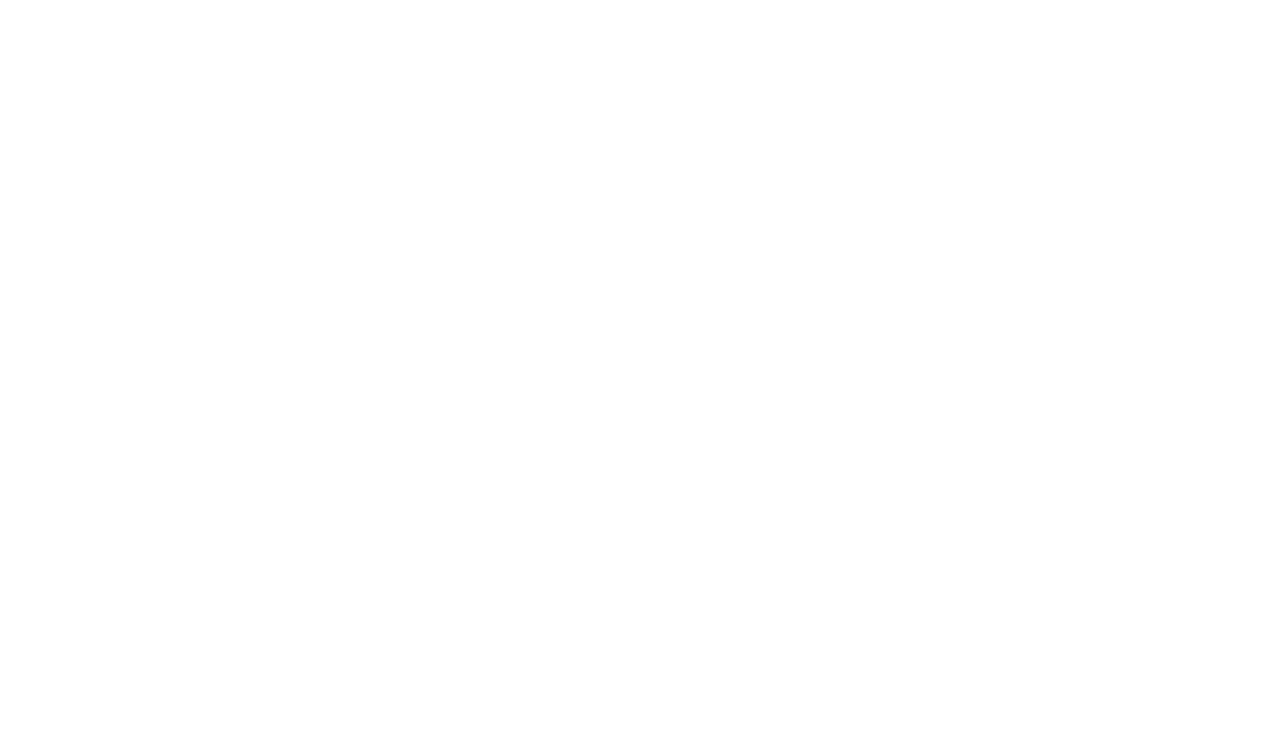
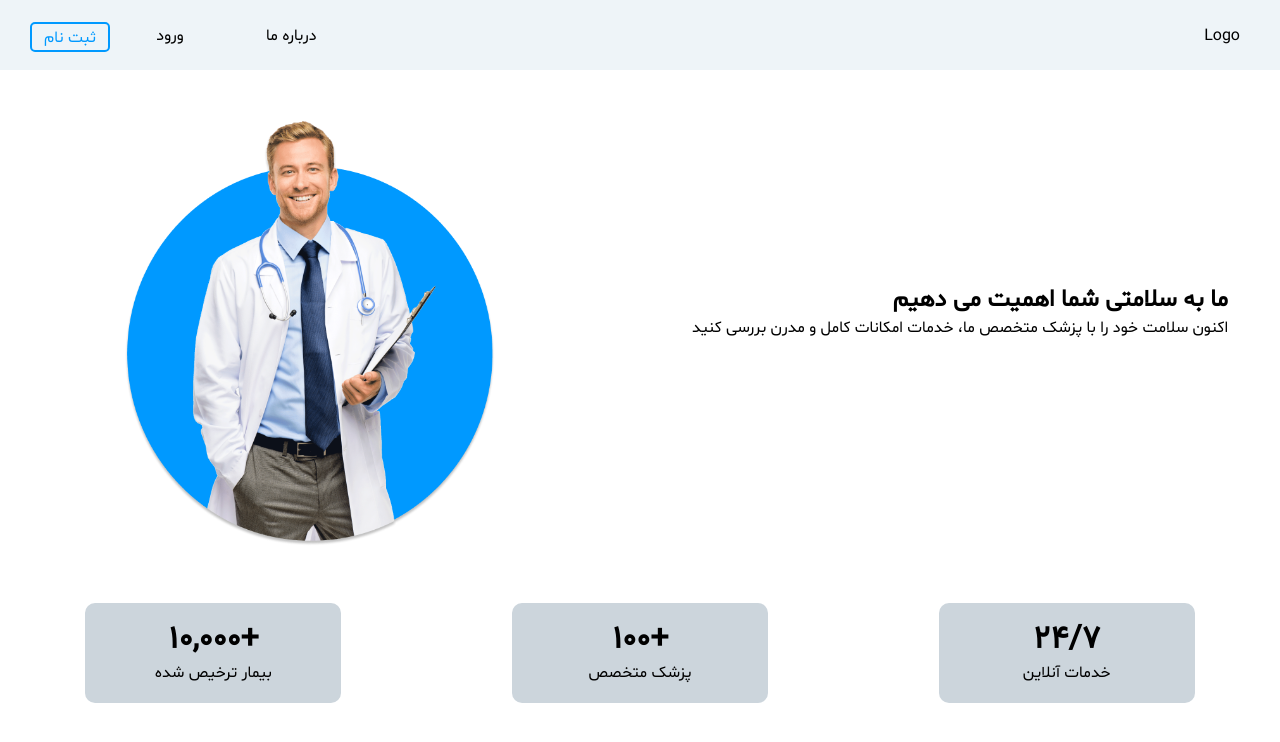
Before and after one commit to Hossein-Asadi/HIS_Project_Front, a Vue app in the folder project/: page / in a window 1280 px wide. Shown: the top 742 px of the page. Built offline with nearby package versions, Linux system fonts and the light colour scheme.

Commit message:
add change of landing page

```diff
--- a/project/src/router/index.js
+++ b/project/src/router/index.js
@@ -1,6 +1,7 @@
 import Vue from 'vue'
 import VueRouter from 'vue-router'
 import Login from '@/views/Login.vue'
+import LandingPage from '@/views/LandingPage.vue'
 
 Vue.use(VueRouter)
 
@@ -9,6 +10,10 @@
     path: '/login',
     name: 'Login',
     component: Login
+  },{
+    path: '/',
+    name: 'LandingPage',
+    component: LandingPage
   },
 ]
 
--- /dev/null
+++ b/project/src/views/LandingPage.vue
@@ -0,0 +1,234 @@
+<template>
+    <div class="landing-container" dir="rtl">
+      <div class="navbar-container">
+        <div class="logo">
+            Logo
+        </div>
+
+        <div class="info">
+            <a class="about-us">
+                درباره ما
+            </a>
+        </div>
+
+        <div class="login-signup">
+            <a class="login">
+              ورود
+            </a>
+            <a class="signup">
+              ثبت نام
+            </a>
+        </div>
+      </div>
+      <div class="main-section">
+          <div class="text-container fade-in-right" :class="{'active': isActive}">
+             <div>
+                <h2>
+                    ما به سلامتی شما اهمیت می دهیم
+                </h2>
+                <p>
+                    اکنون سلامت خود را با پزشک متخصص ما، خدمات امکانات کامل و مدرن بررسی کنید
+                </p>
+             </div>
+          </div>
+         <div class="image-container fade-in-left" :class="{'active': isActive}">
+            <img src="@/assets/doctor.png" style="width: 400px; height: 450px;" />
+         </div>
+      </div>
+
+      <div class="card-container">
+          <div>
+            <h1>24/7</h1>
+            <p>خدمات آنلاین</p>
+          </div>
+          <div>
+            <h1>+100</h1>
+            <p>پزشک متخصص</p>
+          </div>
+          <div>
+            <h1>+10,000</h1>
+            <p>بیمار ترخیص شده</p>
+          </div>
+      </div>
+    </div>
+
+</template>
+
+  <script>
+  export default{
+    name: "landingPage",
+    components: {
+
+    },
+    mounted() {
+    this.addActiveClass();
+    },
+    data() {
+      return{
+        isActive: false,
+      }
+    },
+    methods: {
+        addActiveClass() {
+            setTimeout(this.activate,100);
+        },
+        activate(){
+            this.isActive = true;
+        // console.log(this.isActive);
+        }
+
+
+    }
+  }
+
+    // console.log(this.isActive);
+    //   console.log(1);
+    //   let imageFade = document.querySelectorAll(".fade-in-left");
+    //   let textFade = document.querySelectorAll(".fade-in-right");
+
+    //   let windowHeight = window.innerHeight;
+    //   let elementTop = imageFade.getBoundingClientRect().top;
+    //   let elementVisible = 150;
+
+    //   imageFade.classList.add("active");
+    //   imageFade.classList.add("complete-fade");
+    //   textFade.classList.add("active");
+    //   textFade.classList.add("complete-fade");
+    //   if(elementTop < windowHeight - elementVisible){
+    //   }else if(!imageFade.classList.contains("complete-fade")){
+    //     textFade.classList.remove("active");
+    //     imageFade.classList.remove("active");
+    //   }
+
+
+
+  </script>
+
+  <style scoped>
+  .landing-container {
+    background-color: rgb((242, 230, 230)35, 223, 223);
+    height: 100%;
+    width: 100%;
+  }
+  .navbar-container {
+    background-color: rgb(238, 244, 248);
+    width: 100%;
+    height: 70px;
+    display: flex;
+    flex-direction: row;
+    padding-top: 5px;
+  }
+
+  .logo{
+    width: 30%;
+    padding-right: 40px;
+    padding-top: 20px;
+  }
+
+  .info{
+    width: 50%;
+    padding-left: 10px;
+    padding-top: 20px;
+    direction: ltr;
+    cursor: pointer;
+  }
+
+  .about-us{
+    height: 20px;
+    width: 80px;
+  }
+  .login-signup{
+    width: 20%;
+    display: flex;
+    flex-direction: row;
+    justify-content: left;
+    padding-left: 30px;
+    padding-top: 10px;
+    text-align: center;
+    cursor: pointer;
+  }
+
+  .login{
+    height: 20px;
+    border-radius: 5px;
+    width: 80px;
+    margin-top: 10px;
+  }
+
+  .signup{
+    height: 30px;
+    border-radius: 5px;
+    border: 2px solid #0099FF;
+    color: #0099FF;
+    width: 80px;
+    margin-right: 20px;
+    margin-top: 7px;
+    padding-top: 3px;
+    justify-content: center;
+  }
+
+  .signup:hover{
+    color: white;
+    background-color: #0099FF;
+  }
+
+  .fade-in-left{
+    position: relative;
+    transform: translateX(-500px);
+    opacity: 0;
+    transition: 1s all ease;
+  }
+
+  .main-section{
+    width: 100%;
+    height: 100%;
+    display: flex;
+    /* border-bottom: 1px rgb(192, 192, 192) solid; */
+  }
+  .image-container{
+     width: 50%;
+     padding-top: 2%;
+     padding-right: 10%;
+  }
+
+  .text-container{
+    width: 50%;
+    display: flex;
+    flex-direction: column;
+    justify-content: center;
+    align-items: center;
+    gap: 20px;
+  }
+
+  .fade-in-right{
+    position: relative;
+    transform: translateX(100%);
+    opacity: 0;
+    transition: 1s all ease;
+  }
+
+
+  .active {
+    transform: translateX(0);
+    opacity: 1;
+  }
+
+  .card-container{
+    width: 100%;
+    display: flex;
+    flex-direction: row;
+    justify-content: space-around;
+    padding-top: 50px;
+  }
+
+  .card-container > div{
+    background-color: #ccd5dc;
+    width: 20%;
+    height: 100px;
+    text-align: center;
+    padding-top: 15px;
+    border-radius: 10px;
+  }
+
+
+  </style>
```
Also changed, not shown: project/src/assets/doctor.png (added), 1 other file (tests, documents, lock files or other folders).
